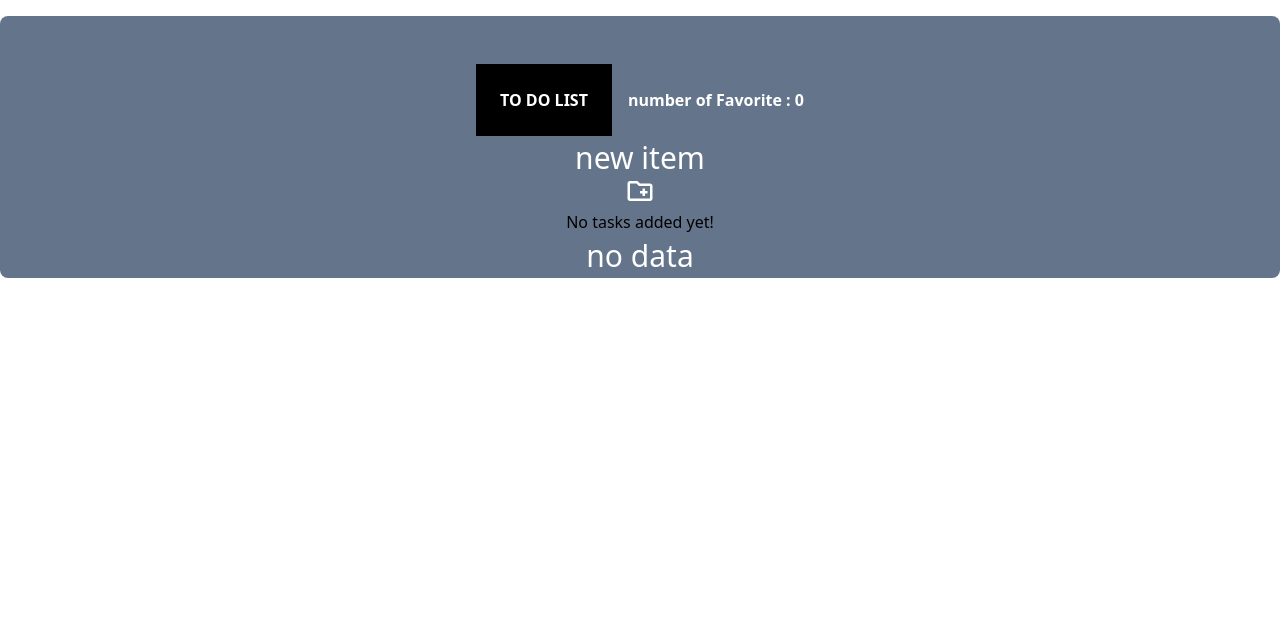
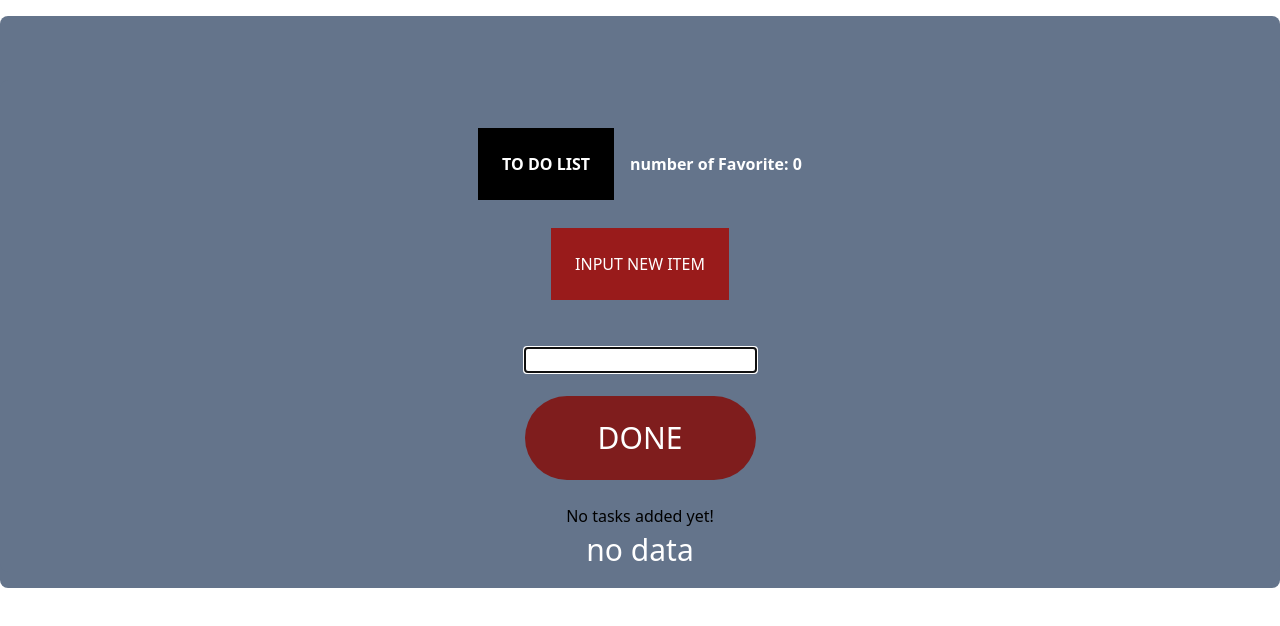
Before and after one commit to sedek31/test, a React (Create React App) app: page / in a window 1280 px wide. Shown: the top 626 px of the page. Built offline with nearby package versions, Linux system fonts and the light colour scheme.

Commit message:
all in one page

```diff
--- a/src/App.js
+++ b/src/App.js
@@ -1,18 +1,8 @@
-import Show from "./show/Show";
-import Input from "./input/Input";
-import Edit from "./edit/Edit";
-import { BrowserRouter , Routes ,Route } from "react-router-dom";
+ import Home from "./pages/Home";
 function App() {
   return (
    <div>
-    <BrowserRouter>
-    <Routes>
-      <Route path="/" element={  <Show/>}/>
-      <Route path="/Input" element={  <Input/>}/>
-      {/* اضافة :index لاخذه منه رقم  العنصر */}
-      <Route path="/Edit/:index" element={  <Edit/>}/>
-    </Routes>
-    </BrowserRouter>
+   <Home/>
 
    </div>
   );
--- /dev/null
+++ b/src/components/Enter.js
@@ -0,0 +1,23 @@
+import React from 'react'
+
+const Enter = ({title,btn,govalue,funchange,funhandle,inputref}) => {
+  return (
+    <div>
+
+      <div className=' f-c'>
+        <label className='thetext bg-red-800'>{title}</label>
+        <input value={govalue} onChange={funchange} type='text ' ref={inputref} />
+        <button className={`btn  w-full h-full uppercase p-6 cursor-pointer rounded-full  my-6
+            ${!govalue.trim() ? "bg-red-900" : "bg-green-800"}`}  onClick={funhandle}
+             disabled={!govalue.trim()}>{btn}</button>
+
+
+
+
+      </div>
+
+    </div>
+  )
+}
+
+export default Enter
--- a/src/input/Input.js
+++ b/src/input/Input.js
@@ -1,41 +1,54 @@
-import React, { useState } from 'react'
-import { useNavigate } from 'react-router-dom'
-const Input = () => {
+import React, { useRef, useState ,useEffect} from 'react'
+import Enter from '../components/Enter'
+const Input = ({title,btn,onAddTask,editTask,setEditTask}) => {
   // اخذ القيمة و تخزنها في حاله
-    const [input,setinput]=useState('')
-    const nav=useNavigate();
-    // مساوي قيمة البيانات بالحالة
+    const [input,setinput]=useState(editTask||'')
+    useEffect(()=>{
+      if (editTask) {
+        setinput(editTask); // تحديث input فقط إذا كان editTask مختلف عن input
+      }
+    }, [editTask]);
     const changeinput=(event)=>{
         setinput(event.target.value)
     }
+    const ref=useRef(null)
+    useEffect(() => {
+      ref.current.focus();
+    }, []);
 
 const handleinput=()=>{
   // استرجاع قيمه لو موجود  لو لأ خليها مصفوصفة فاضية
     const newitem=JSON.parse(localStorage.getItem('todolist')) || [];
     const tasks ={
+
       task:input.trim(),
       isFavorite: false
     }
-    // ازالة المسافات في البيانات المدخلة
-  // اضافة في المصفوفة
-    newitem.push(tasks)
-    // اضافة في مذاكرة الداخلية المصفوفة
-    //باسم  todolist
-    localStorage.setItem('todolist',JSON.stringify(newitem))
-    nav('/')
-}
+    if (editTask) {
+      // تعديل المهمة إذا كانت موجودة في وضع التعديل
+      const updatedItems = newitem.map((item) => {
+        if (item.task === editTask) {
+          return { ...item, task: input.trim() };
+        }
+        return item;
+      });
+      localStorage.setItem('todolist', JSON.stringify(updatedItems));
+      setEditTask(''); // إعادة تعيين editTask بعد التعديل
+    } else {
+      newitem.push(tasks);
+      localStorage.setItem('todolist', JSON.stringify(newitem));
+    }
+
+    setinput(''); // إعادة تعيين input بعد إضافة أو تعديل المهمة
+    onAddTask(newitem); // إرسال البيانات المحدثة إلى المكون الأب
+  };
+
   return (
-    <div className='per'>
-      <div className=' f-c'>
-        <label className='thetext bg-red-800'>enter new item in list</label>
-        <input value={input} onChange={changeinput} type='text '/>
-        <button className={`btn  w-full h-full uppercase p-6 cursor-pointer rounded-full  my-6 ${!input.trim() ? "bg-red-900" : "bg-green-800"}`}  onClick={handleinput}  disabled={!input.trim()}> done</button>
 
 
-
-
-      </div>
-    </div>
+  <div className='mt-7'>
+    <Enter title={title} btn={btn} govalue={input} funchange={changeinput} funhandle={handleinput} inputref={ref} />
+  </div>
   )
 }
 
--- /dev/null
+++ b/src/pages/Home.js
@@ -0,0 +1,21 @@
+import React from 'react'
+import Show from "../show/Show"
+// import Input from "../input/Input";
+// import Edit from "../edit/Edit";
+import { BrowserRouter , Routes ,Route } from "react-router-dom";
+const Home = () => {
+  return (
+    <div className='per'>
+    <BrowserRouter>
+    <Routes>
+      <Route path="/" element={  <Show title="to do list" btn="delete all"  />}/>
+      {/* <Route path="/Input" element={  <Input title="input new item" btn="done"/>}/> */}
+      {/* اضافة :index لاخذه منه رقم  العنصر */}
+      {/* <Route path="/Edit/:index" element={  <Edit title="edit item in list" btn="edit" />} /> */}
+    </Routes>
+    </BrowserRouter>
+    </div>
+  )
+}
+
+export default Home
--- a/src/show/Show.js
+++ b/src/show/Show.js
@@ -1,103 +1,120 @@
-import React, { useEffect, useState } from 'react'
+import React, { useEffect, useState } from 'react';
 import { IoCheckmarkCircle } from "react-icons/io5";
 import { FaEdit } from "react-icons/fa";
-import { MdOutlineCreateNewFolder } from "react-icons/md";
-import { Link} from 'react-router-dom'
+import Input from '../input/Input';
 import { MdOutlineFavorite } from "react-icons/md";
 import { GrFavorite } from "react-icons/gr";
-const Show = () => {
-  const [animt,setanimt]=useState(null)
-  //تخزين الداتا التي سوف يتم عرضها
-    const [show ,setshow]=useState([])
-    // localStorageعمل مكان في الذاكرة الداخليه
-    const [numberFavorite,setnumberFavorite]=useState(0)
-    useEffect(()=>{
-    const showitem=JSON.parse(localStorage.getItem('todolist'))
-    // اذا كانت الذاكرة موجودة سوف تحدث الحالة
-    if (showitem) {
-    setshow(showitem);
-  } else {
-    setshow([])}
-    },[])
-     //مسح جميع البيانات من الذاكرة
-  const deleteall=()=>{
+
+const Show = ({title, btn}) => {
+  const [editTask, setEditTask] = useState('');
+  const [animt, setAnimt] = useState(null);
+  const [show, setShow] = useState([]);
+  const [numberFavorite, setNumberFavorite] = useState(0);
+
+  useEffect(() => {
+    const showItem = JSON.parse(localStorage.getItem('todolist')) || [];
+    setShow(showItem);
+    setNumberFavorite(showItem.filter(item => item.isFavorite).length);
+  }, [editTask]);
+
+  const deleteAll = () => {
     localStorage.clear();
-    setshow([])
-    setnumberFavorite(0);
-  }
-//مسح داله واحده
-  const deleteone = (index) => {
+    setShow([]);
+    setNumberFavorite(0);
+  };
 
-    // استرجاع البيانات من localStorage
+  const deleteOne = (index) => {
     const deletetheone = JSON.parse(localStorage.getItem('todolist'));
-    // console.log(deletetheone)
-    setanimt(index)
 
-    // التحقق من أن البيانات موجودة وصحيحة
+    setAnimt(index);
+
     if (deletetheone && Array.isArray(deletetheone)) {
       deletetheone.splice(index, 1);
       localStorage.setItem('todolist', JSON.stringify(deletetheone));
-
-      setTimeout(() => {
-        setshow(deletetheone);
-        setanimt(null);
-      }, 1000);
+      const i = deletetheone.filter((x) => x.isFavorite === true).length;
+      setNumberFavorite(i);
+      setShow(deletetheone);  // التحديث الفوري
+      setAnimt(null);
     } else {
-      // إذا كانت البيانات مفقودة أو غير صحيحة
       console.error('No valid to-do list found.');
     }
   };
-  // change
-  const theFavorite=(index)=>{
+
+  const theFavorite = (index) => {
     const updatedItems = [...show];
-    updatedItems[index].isFavorite = !updatedItems[index].isFavorite; // تغيير حالة المفضلة
-    setshow(updatedItems);
+    updatedItems[index].isFavorite = !updatedItems[index].isFavorite;
+    setShow(updatedItems);
     localStorage.setItem('todolist', JSON.stringify(updatedItems));
     const i = updatedItems.filter((x) => x.isFavorite === true).length;
-    setnumberFavorite(i);
-  }
+    setNumberFavorite(i);
+  };
+
+  const handleAddTask = (newTasks) => {
+    setShow(newTasks);
+    setNumberFavorite(newTasks.filter(item => item.isFavorite).length);
+  };
+
+  const theEditData = (index) => {
+    const todoList = JSON.parse(localStorage.getItem('todolist')) || [];
+    setEditTask(todoList[index].task);
+  };
+
   return (
     <div className='per'>
       <div className='flex justify-center gap-4 items-center'>
-      <h1 className='h  my-auto'>to do list</h1>
-      <span className='text-white font-bold'> number of Favorite : { numberFavorite}</span>
+        <h1 className='h my-auto'>{title}</h1>
+        <span className='text-white font-bold'>number of Favorite: {numberFavorite}</span>
       </div>
 
-        <Link to="/Input">
-        <button className='btn-ro f-c hover:text-green-700'><span>new item</span><MdOutlineCreateNewFolder /></button>
-        </Link>
+      <Input
+        title="input new item"
+        btn="done"
+        onAddTask={handleAddTask}
+        editTask={editTask}
+        setEditTask={setEditTask}
+      />
 
+      {show.length > 0 ? (
+        show.map((z, index) => (
+          <div key={index} className={`f-c bg-slate-400 w-1/2 mx-auto mt-3 ${animt === z.id ? "animat" : ""}`}>
+            <div className='f-r w-full'>
+              <div className='flex items-center justify-start w-4/5 bg-slate-50 rounded-full ml-1'>
+                <span className='bg-black text-white'>{1 + index}</span>
+                <span className='text-lg font-semibold text-right mx-2'>{z.task}</span>
+              </div>
+              <div className='flex justify-around gap-1 w-1/5'>
+                <button className='btn-ro bg-red-950 hover:bg-red-700 transition' onClick={() => deleteOne(index)}>
+                  <IoCheckmarkCircle />
+                </button>
+                {!z.isFavorite ? (
+                  <button className='btn' onClick={() => theFavorite(index)}>
+                    <MdOutlineFavorite />
+                  </button>
+                ) : (
+                  <button className='btn text-pink-600' onClick={() => theFavorite(index)}>
+                    <GrFavorite />
+                  </button>
+                )}
+                <button onClick={() => theEditData(index)} className='btn bg-green-950 hover:bg-green-700 transition'>
+                  <FaEdit />
+                </button>
+              </div>
+            </div>
+          </div>
+        ))
+      ) : (
+        <p>No tasks added yet!</p>
+      )}
 
-     { show.length >0 ?(
-         show.map((z,index)=>(
-            <div key={index} className={`f-c bg-slate-400 w-1/2 mx-auto mt-3 ${animt===index?  "animat":""} `}>
-        <div className='f-r w-full '>
-            <div className='flex  items-center  justify-start w-4/5 bg-slate-50 rounded-full  ml-1'>
-            <span className='bg-black text-white'> {1+index}</span>
-                  <span className='text-lg font-semibold  text-right mx-2 '>{z.task}</span>
-            </div>
-            <div className=' flex justify-around gap-1 w-1/5'>
-                <button className='btn-ro  bg-red-950   hover:bg-red-700 transition' onClick={()=>deleteone(index)}><IoCheckmarkCircle  /></button>
-              { !z.isFavorite?(  <button className='btn' onClick={()=>theFavorite(index)}><MdOutlineFavorite /></button>)
-              :(<button className='btn text-pink-600' onClick={()=>theFavorite(index)}><GrFavorite  /> </button>)}
-               <Link to={`/Edit/${index}`}><button   className=' btn  bg-green-950 hover:bg-green-700 transition '><FaEdit /></button></Link>
-            </div>
-        </div>
-      </div>
-        ))
+      {show.length < 1 ? (
+        <h1 className='btn'>no data</h1>
+      ) : (
+        <button className='btn uppercase hover:text-red-700' onClick={deleteAll}>
+          {btn}
+        </button>
+      )}
+    </div>
+  );
+};
 
-     ):( <p>No tasks added yet!</p>)
-    }
-
-
-     {
-      show.length<1?( <h1 className='btn  '>no data</h1>):
-      (<button className='btn uppercase hover:text-red-700  ' onClick={deleteall}>delet all</button>)
-     }
-
-
-    </div>
-  )
-}
-
-export default Show
+export default Show;
```
Also changed, not shown: src/edit/Edit.js (+26 -19 lines).
